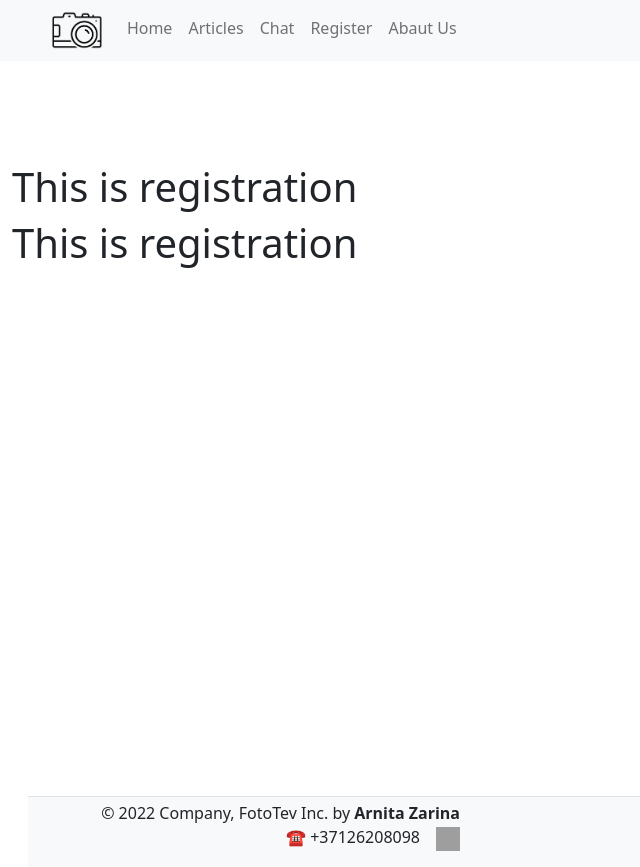
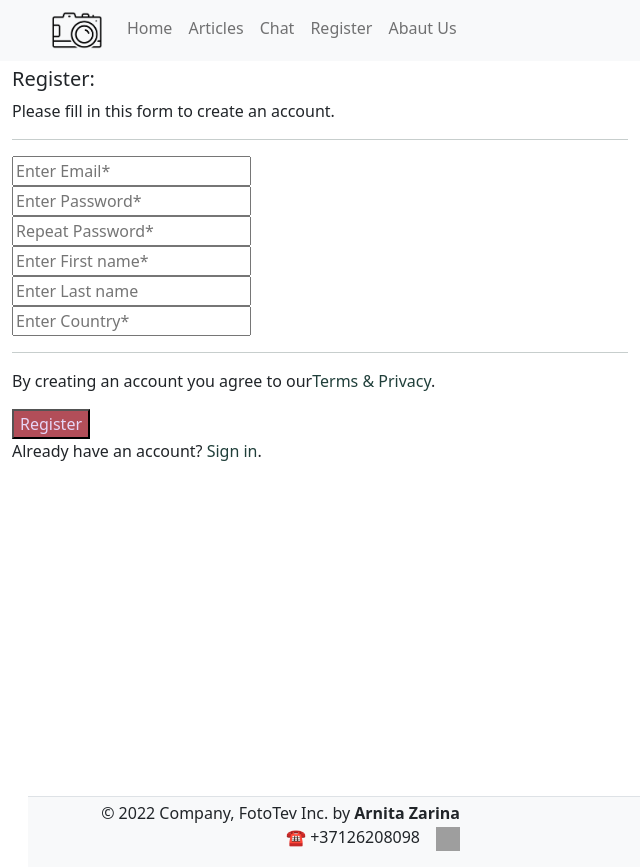
Before and after one commit to ArnitaZ/final_work, a React (Create React App) app: page /registration in a window 1280 px wide. Shown: the whole page, without its empty margins (0-640 px from the left). Built offline with nearby package versions, Linux system fonts and the light colour scheme; grey boxes are pictures that could not be loaded.

Commit message:
Register
Register added

```diff
--- a/src/Pages/Registration.js
+++ b/src/Pages/Registration.js
@@ -1,12 +1,84 @@
+import { Link } from "react-router-dom";
+
 function Registration() {
   return (
     <div>
-      <br />
-      <br />
-      <br />
-      <br />
-      <h1>This is registration</h1>
-      <h1>This is registration</h1>
+      <div class="row">
+        <div class="col-md-6">
+          <h5>Register:</h5>
+          <p>Please fill in this form to create an account.</p>
+          <hr />
+          <div class="column">
+            <input
+              type="text"
+              placeholder="Enter Email*"
+              name="email"
+              id="email"
+              required
+            />
+            <br />
+            <input
+              type="password"
+              placeholder="Enter Password*"
+              name="psw"
+              id="psw"
+              required
+            />
+            <br />
+            <input
+              type="password"
+              placeholder="Repeat Password*"
+              name="psw-repeat"
+              id="psw-repeat"
+              required
+            />
+            <br />
+            <input
+              type="password"
+              placeholder="Enter First name*"
+              name="psw"
+              id="psw"
+              required
+            />
+            <br />
+            <input
+              type="password"
+              placeholder="Enter Last name"
+              name="psw"
+              id="psw"
+              required
+            />
+            <br />
+            <input
+              type="password"
+              placeholder="Enter Country*"
+              name="psw"
+              id="psw"
+              required
+            />
+            <hr />
+          </div>
+          <p>
+            By creating an account you agree to our
+            <Link to="https://www.termsfeed.com/blog/sample-privacy-policy-template/#Download_Sample_Privacy_Policy_Template">
+              Terms & Privacy
+            </Link>
+            .
+          </p>
+          <button
+            type="submit"
+            class="registerbtn"
+            style={{ background: "#b24e59", color: "#E7D6F7" }}
+          >
+            Register
+          </button>
+        </div>
+        <div class="container signin">
+          <p>
+            Already have an account? <Link to="/chat">Sign in</Link>.
+          </p>
+        </div>
+      </div>
     </div>
   );
 }
```
